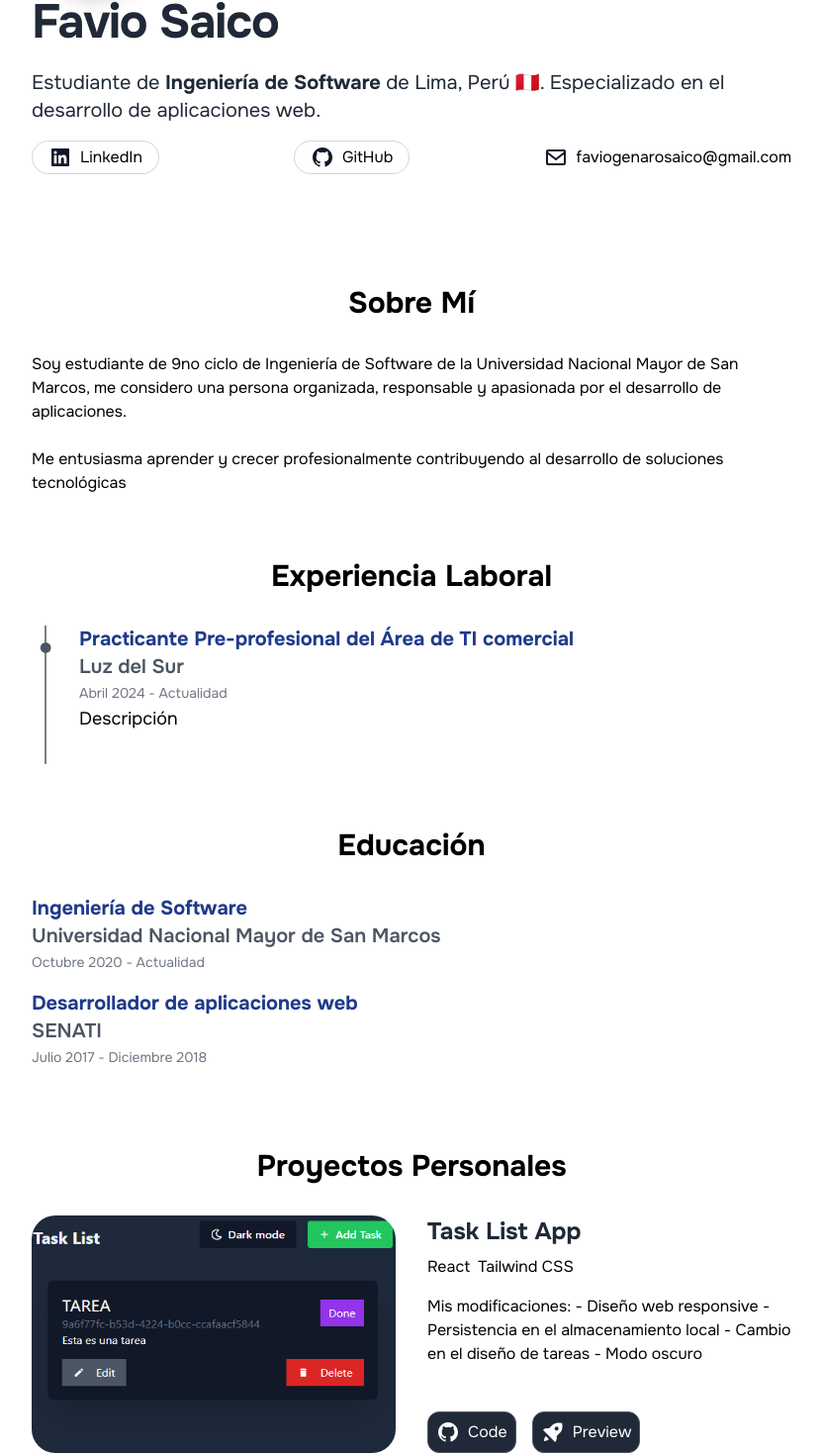
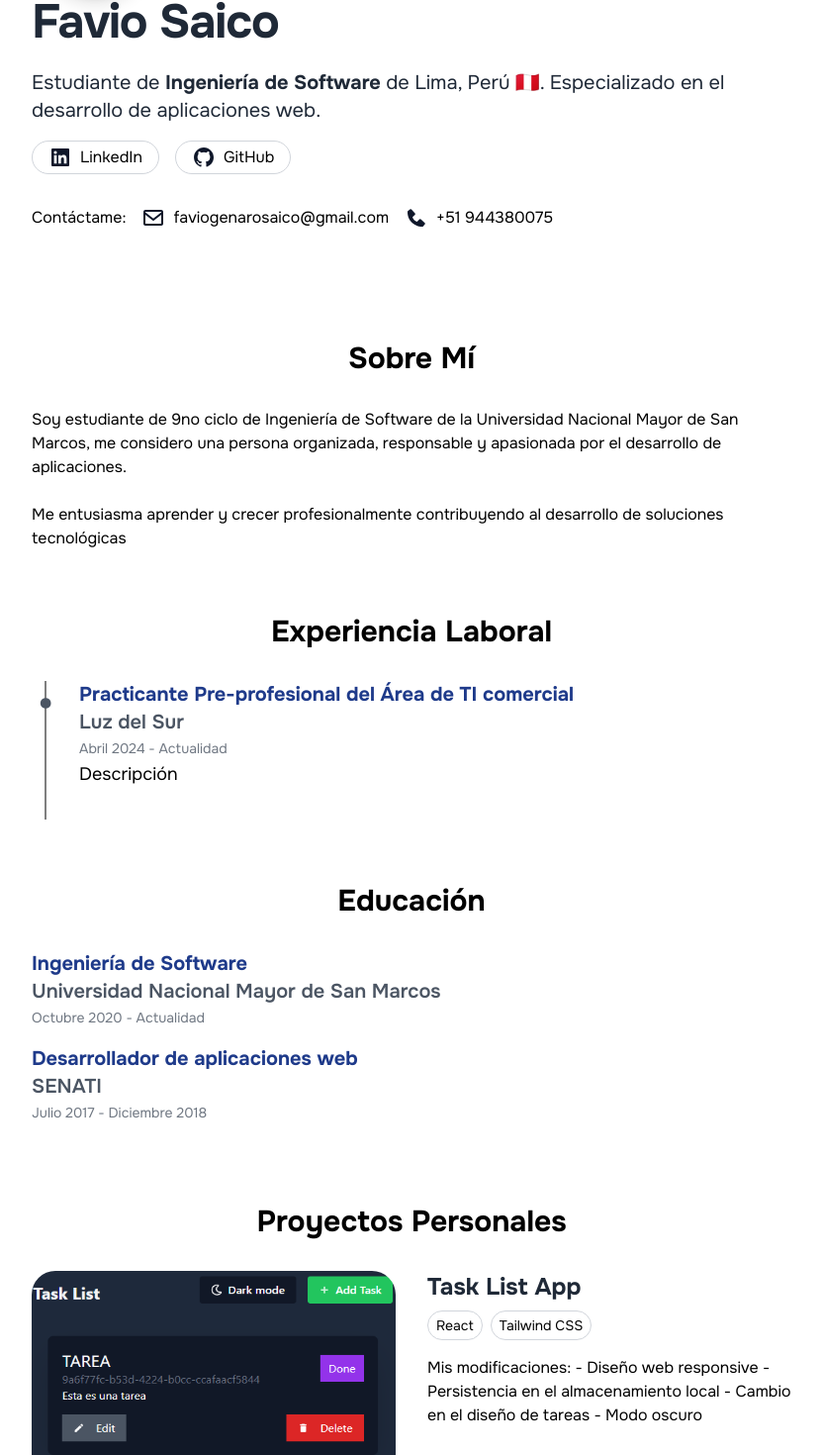
Before and after one commit to FavioGenaro/FavioGenaro.github.io, a React (Vite) app: page / in a window 1280 px wide. Shown: the part 274-1744 px from the top of the page at 99% size, without its empty margins (224-1055 px from the left). Built offline with nearby package versions, Linux system fonts and the light colour scheme.

Commit message:
Mejorando tecnologias e info de contacto

```diff
--- a/src/App.jsx
+++ b/src/App.jsx
@@ -5,6 +5,7 @@ import Experience from './components/Experience'
 import Projects from './components/Projects'
 import AboutMe from './components/AboutMe'
 import Education from './components/Education'
+import ContactMe from './components/ContactMe'
 // import './App.css'
 
 function App() {
@@ -20,11 +21,11 @@ function App() {
         <Header/>
         <Profile/>
       </div>
+      {/* <ContactMe/> */}
       <AboutMe/>
       <Experience/>
       <Education/>
       <Projects/>
-
     </>
   )
 }
--- /dev/null
+++ b/src/assets/icons/PhoneIcon.jsx
@@ -0,0 +1,12 @@
+const PhoneIcon = () => {
+
+    return (
+        <svg xmlns="http://www.w3.org/2000/svg" width="24" height="24" viewBox="0 0 24 24"
+            className="fill-slate-900 dark:fill-white">
+            <path d="m20.487 17.14-4.065-3.696a1.001 1.001 0 0 0-1.391.043l-2.393 2.461c-.576-.11-1.734-.471-2.926-1.66-1.192-1.193-1.553-2.354-1.66-2.926l2.459-2.394a1 1 0 0 0 .043-1.391L6.859 3.513a1 1 0 0 0-1.391-.087l-2.17 1.861a1 1 0 0 0-.29.649c-.015.25-.301 6.172 4.291 10.766C11.305 20.707 16.323 21 17.705 21c.202 0 .326-.006.359-.008a.992.992 0 0 0 .648-.291l1.86-2.171a.997.997 0 0 0-.085-1.39z">
+            </path>
+        </svg>
+    )
+}
+
+export default PhoneIcon
--- a/src/components/CardProjects.jsx
+++ b/src/components/CardProjects.jsx
@@ -1,5 +1,6 @@
 import GithubIcon from '../assets/icons/GithubIcon'
 import PreviewIcon from '../assets/icons/PreviewIcon'
+import TechnologiesItem from './TechnologiesItem'
 
 const CardProjects = ({ image="https://www.pngall.com/wp-content/uploads/7/Gallery-PNG-Image-File.png",
                         title="Proyecto",
@@ -24,12 +25,10 @@ const CardProjects = ({ image="https://www.pngall.com/wp-content/uploads/7/Galle
                         </h3>
 
                         {/* tecnologias */}
-                        <div className=' mt-2'>
+                        <div className='mt-2 flex gap-2'>
                             {
                                 technologies.map((e)=>(
-                                    <span className='mr-2'>
-                                        {e}
-                                    </span>
+                                    <TechnologiesItem name={e}/>
                                 ))
                             }
                         </div>
--- /dev/null
+++ b/src/components/ContactMe.jsx
@@ -0,0 +1,13 @@
+
+const ContactMe = () => {
+
+    return (
+        <div className="m-auto w-autow-full mx-auto container py-4 md:py-4 w-full lg:max-w-3xl md:max-w-2xl">
+            <footer>
+                Footer
+            </footer>
+        </div>
+    )
+}
+
+export default ContactMe
--- a/src/components/Profile.jsx
+++ b/src/components/Profile.jsx
@@ -2,6 +2,7 @@ import foto from "../assets/cv-foto.webp"
 import GithubIcon from "../assets/icons/GithubIcon";
 import LinkedinIcon from "../assets/icons/LinkedinIcon";
 import MailIcon from "../assets/icons/MailIcon";
+import PhoneIcon from "../assets/icons/PhoneIcon";
 
 const Profile = () => {
 
@@ -22,7 +23,7 @@ const Profile = () => {
             <p className="mt-6 text-xl text-gray-800 dark:text-white">
                 Estudiante de <strong>Ingeniería de Software</strong> de Lima, Perú 🇵🇪. Especializado en el desarrollo de aplicaciones web.
             </p>
-            <div className="contact py-4 sm:flex sm:justify-between dark:text-white my-auto text-center">
+            <div className="contact py-4 sm:flex sm:gap-4 dark:text-white my-auto text-center">
                 <a className="flex items-center justify-center gap-2 mt-2 sm:mt-0 cursor-pointer border border-gray-300 rounded-full px-4 py-1"
                     href="https://www.linkedin.com/in/favio-saico/">
                     <LinkedinIcon/>
@@ -33,11 +34,19 @@ const Profile = () => {
                     <GithubIcon haveModeDark={true}/>
                     <p>GitHub</p>
                 </a>
-                <a className="flex items-center justify-center gap-2 mt-2 sm:mt-0">
+            </div>
+            <div className="contact py-4 sm:flex sm:gap-4 dark:text-white my-auto text-center">
+                <p>Contáctame:</p>
+                <p className="flex items-center justify-center gap-2 mt-2 sm:mt-0">
                     <MailIcon/>
                     <p>faviogenarosaico@gmail.com</p>
-                </a>
+                </p>
+                <p className="flex items-center justify-center gap-2 mt-2 sm:mt-0">
+                    <PhoneIcon/>
+                    <p>+51 944380075</p>
+                </p>
             </div>
+
         </section>
     )
 }
--- a/src/components/Projects.jsx
+++ b/src/components/Projects.jsx
@@ -28,7 +28,6 @@ const Projects = () => {
             technologies:["React","Tailwind CSS","Axios","GraphQL"]
         }
     ];
-    console.log(image1)
 
     return (
         <section id="Projects" className="m-auto w-autow-full mx-auto py-4 md:py-4 w-full lg:max-w-3xl md:max-w-2xl">
--- /dev/null
+++ b/src/components/TechnologiesItem.jsx
@@ -0,0 +1,11 @@
+
+const TechnologiesItem = ({name="JavaScript"}) => {
+
+    return (
+        <span className="flex items-center justify-center border border-gray-300 rounded-full px-2 py-1 text-sm">
+            <p>{name}</p>
+        </span>
+    )
+}
+
+export default TechnologiesItem;
```
